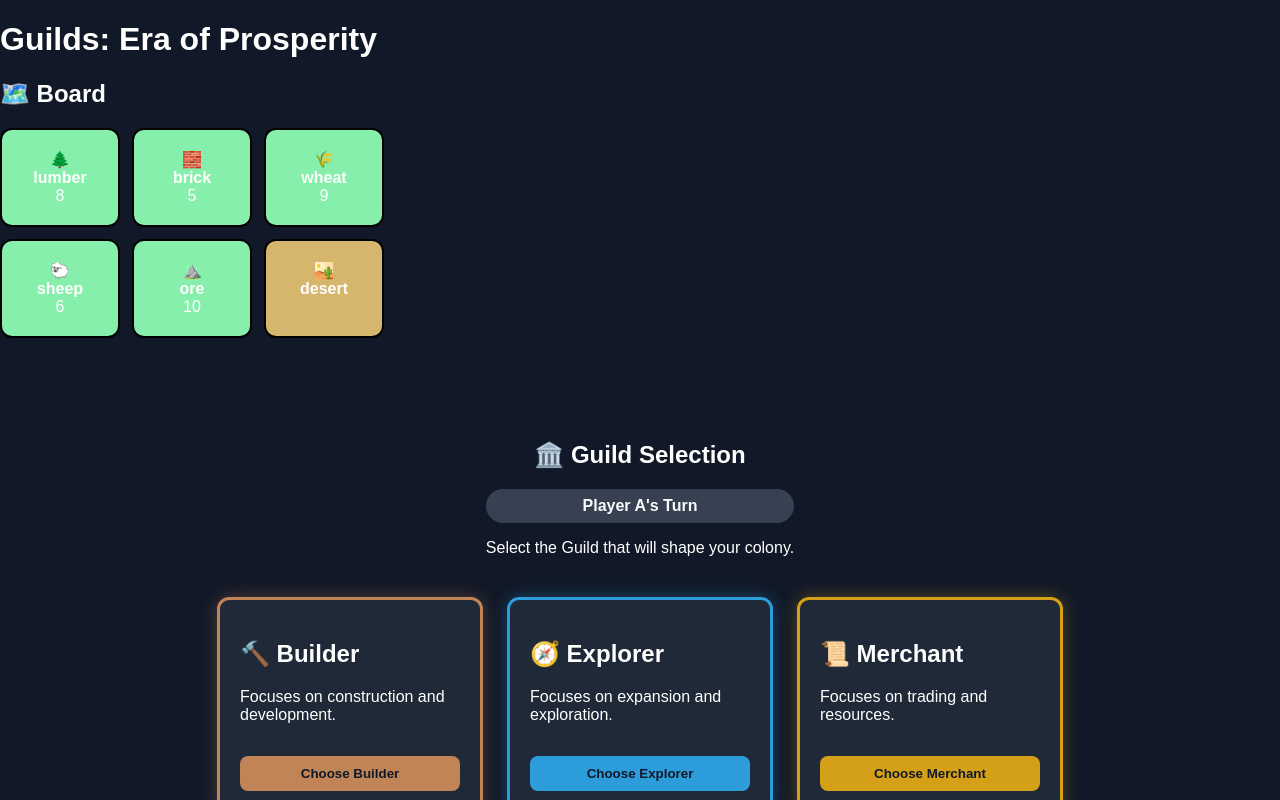
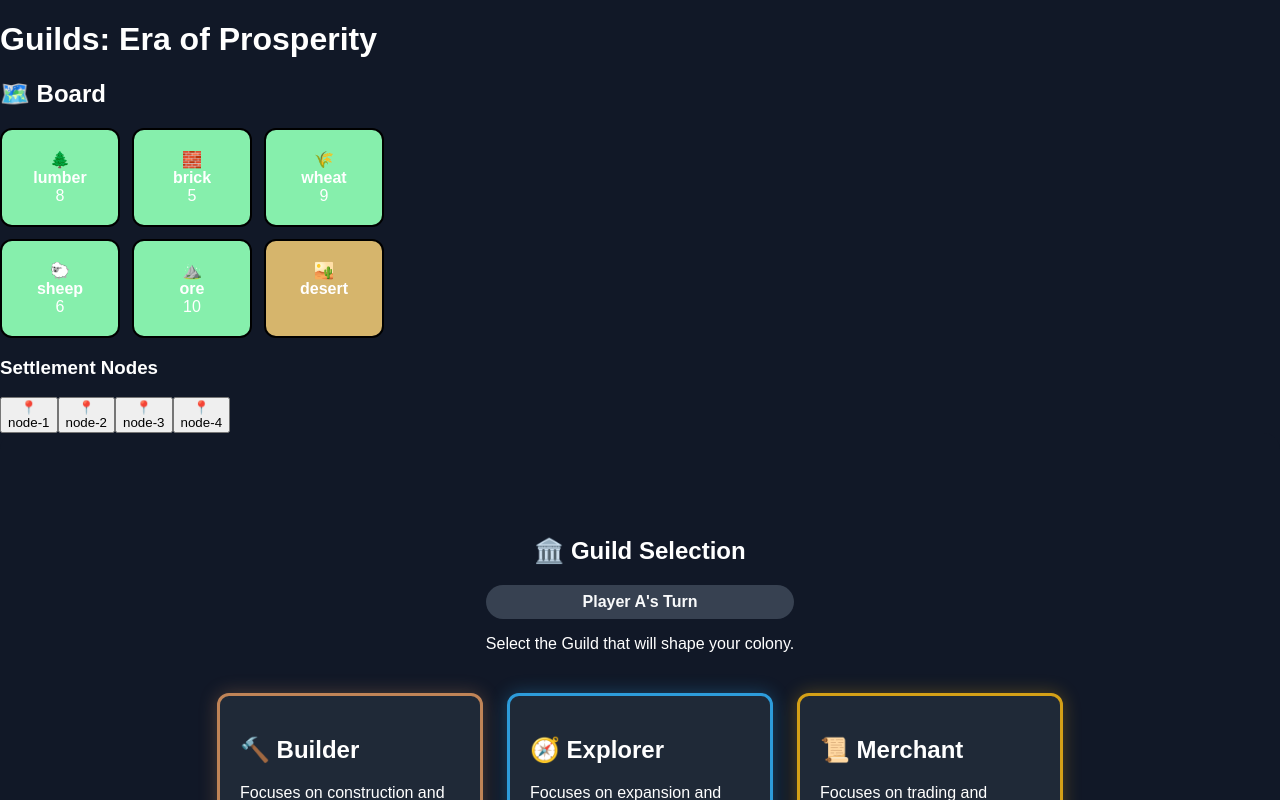
Before and after one commit to jeps0n/guilds-era-of-prosperity, a React (Vite) app: page / in a window 1280 px wide. Shown: the top 800 px of the page. Built offline with nearby package versions, Linux system fonts and the light colour scheme.

Commit message:
Add interactive settlement placement to board

```diff
--- a/src/App.tsx
+++ b/src/App.tsx
@@ -34,11 +34,11 @@ function App() {
     setGame(updatedGame);
   }
 
-  function handlePlaceSettlement(location: string) {
+  function handlePlaceSettlement(nodeId: string) {
     const updatedGame = placeSettlement(
       game,
       game.currentPlayerId,
-      location
+      nodeId
     );
 
     setGame(updatedGame);
@@ -65,7 +65,12 @@ function App() {
     <div>
       <h1>Guilds: Era of Prosperity</h1>
 
-      <BoardView board={game.board} />
+      <BoardView
+        board={game.board}
+        settlements={game.players.flatMap(
+          (player) => player.settlements
+        )}
+      />
 
       {game.phase === "guild_selection" &&
         currentPlayer &&
--- a/src/components/BoardView.tsx
+++ b/src/components/BoardView.tsx
@@ -1,11 +1,16 @@
 import type { Board } from "../game/domain/Board";
+import type { Settlement } from "../game/domain/Settlement";
 
 interface BoardViewProps {
   board: Board;
+  settlements: Settlement[];
+  onSelectNode?: (nodeId: string) => void;
 }
 
 function BoardView({
   board,
+  settlements,
+  onSelectNode,
 }: BoardViewProps) {
   return (
     <div>
@@ -41,17 +46,36 @@ function BoardView({
               {tile.resource === "desert" && "🏜️"}
             </div>
 
-            <strong>
-              {tile.resource}
-            </strong>
+            <strong>{tile.resource}</strong>
 
             {tile.numberToken && (
-              <div>
-                {tile.numberToken}
-              </div>
+              <div>{tile.numberToken}</div>
             )}
           </div>
         ))}
+      </div>
+
+      <h3>Settlement Nodes</h3>
+
+      <div>
+        {board.nodes.map((node) => {
+          const settlement = settlements.find(
+            (item) => item.nodeId === node.id
+          );
+
+          return (
+            <button
+              key={node.id}
+              onClick={() =>
+                onSelectNode?.(node.id)
+              }
+            >
+              {settlement ? "🏠" : "📍"}
+              <br />
+              {node.id}
+            </button>
+          );
+        })}
       </div>
     </div>
   );
--- a/src/components/InitialPlacement.tsx
+++ b/src/components/InitialPlacement.tsx
@@ -1,9 +1,9 @@
 import type { GameState } from "../game/engine/GameState";
-import GameBoard from "./GameBoard";
+import BoardView from "./BoardView";
 
 interface InitialPlacementProps {
   game: GameState;
-  onPlaceSettlement: (location: string) => void;
+  onPlaceSettlement: (nodeId: string) => void;
 }
 
 function InitialPlacement({
@@ -23,10 +23,16 @@ function InitialPlacement({
       <h2>🏘️ Initial Placement</h2>
 
       <h3>
-        {currentPlayer.name}, choose a settlement location
+        {currentPlayer.name}, choose a settlement node
       </h3>
 
-      <p>Board placement coming next...</p>
+      <BoardView
+        board={game.board}
+        settlements={game.players.flatMap(
+          (player) => player.settlements
+        )}
+        onSelectNode={onPlaceSettlement}
+      />
 
       <p>
         Placement:
--- a/src/game/systems/initialPlacement.ts
+++ b/src/game/systems/initialPlacement.ts
@@ -3,7 +3,7 @@ import type { GameState } from "../engine/GameState";
 export function placeSettlement(
   game: GameState,
   playerId: string,
-  location: string
+  nodeId: string
 ): GameState {
   const updatedPlayers = game.players.map((player) =>
     player.id === playerId
@@ -12,7 +12,9 @@ export function placeSettlement(
           settlements: [
             ...player.settlements,
             {
-              location,
+              id: `settlement-${player.settlements.length + 1}`,
+              playerId,
+              nodeId,
             },
           ],
         }
@@ -25,19 +27,30 @@ export function placeSettlement(
   });
 }
 
-function advancePlacement(game: GameState): GameState {
-  const nextStep = game.placementStep + 1;
+function advancePlacement(
+  game: GameState
+): GameState {
+  const nextStep =
+    game.placementStep + 1;
+
+  const placementOrder = [
+    game.players[0].id,
+    game.players[1].id,
+    game.players[1].id,
+    game.players[0].id,
+  ];
 
   const placementComplete =
-    nextStep >= game.placementOrder.length;
+    nextStep >= placementOrder.length;
 
   return {
     ...game,
+
     placementStep: nextStep,
 
     currentPlayerId: placementComplete
       ? game.currentPlayerId
-      : game.placementOrder[nextStep],
+      : placementOrder[nextStep],
 
     phase: placementComplete
       ? "playing"
```
Also changed, not shown: src/game/engine/types.ts (+6 -4 lines).
